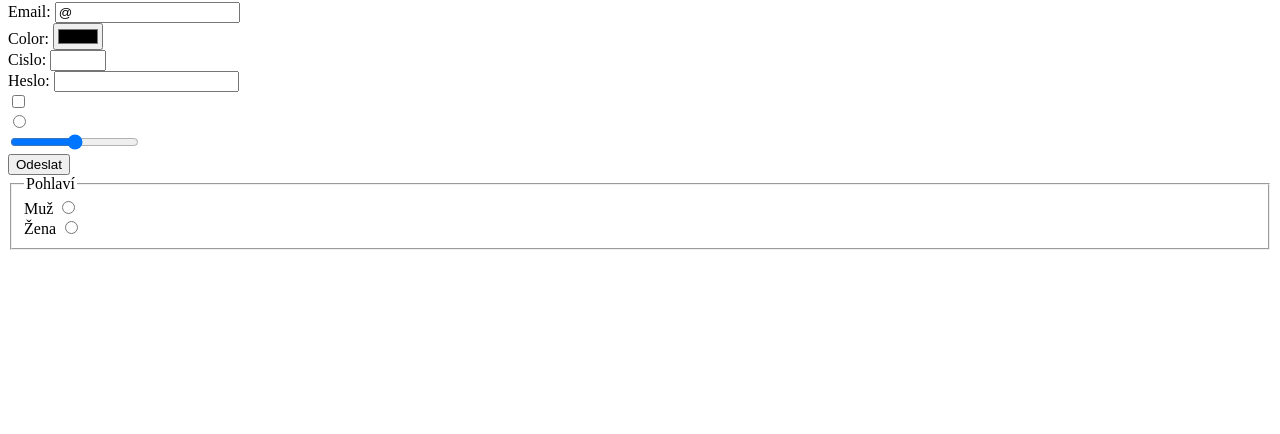
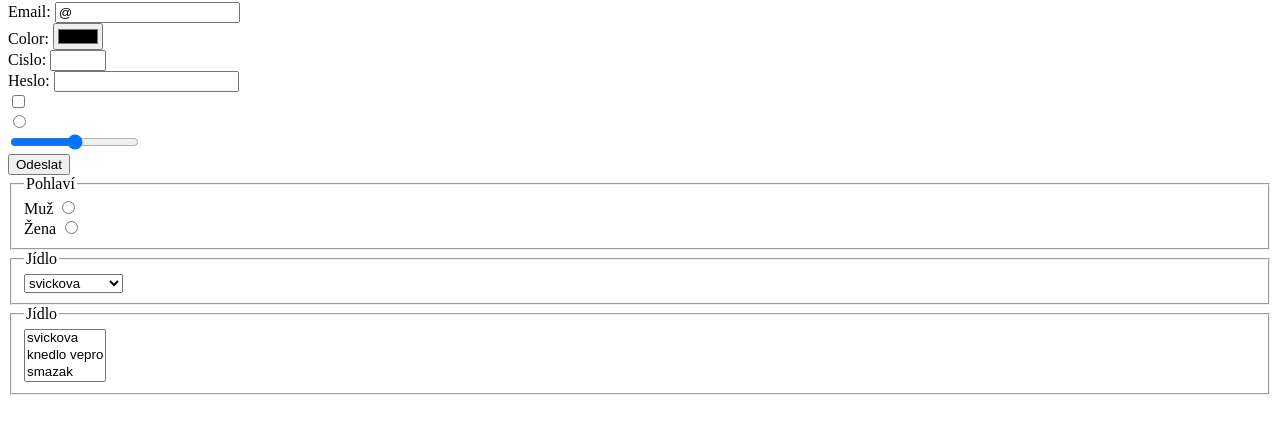
Before and after one commit to kralicekgamer/prg, a plain HTML site: page web/formular/index.html in a window 1280 px wide. Shown: the part 78-512 px from the top of the page. Drawn offline with Linux system fonts and the light colour scheme.

Commit message:
14.10.2025

```diff
--- a/web/formular/index.html
+++ b/web/formular/index.html
@@ -30,6 +30,7 @@
         <br>
         <input type="submit" value="Odeslat">
     </form>
+
     <form>
         <fieldset>
             <legend>Pohlaví</legend>
@@ -40,5 +41,26 @@
             <input type="radio" name="zena" id="zena">
         </fieldset>
     </form>
+
+    <form>
+        <fieldset>
+            <legend>Jídlo</legend>
+            <select name="jidlo" id="jidlo">
+                <option value="svickova">svickova</option>
+                <option value="knedlo vepro">knedlo vepro</option>
+                <option value="smazak">smazak</option>
+            </select>
+        </fieldset>
+    </form>
+    <form>
+        <fieldset>
+            <legend>Jídlo</legend>
+            <select name="jidlo" id="jidlo" size="3" multiple>
+                <option value="svickova">svickova</option>
+                <option value="knedlo vepro">knedlo vepro</option>
+                <option value="smazak">smazak</option>
+            </select>
+        </fieldset>
+    </form>
 </body>
 </html>
```
Also changed, not shown: 1 other file.
